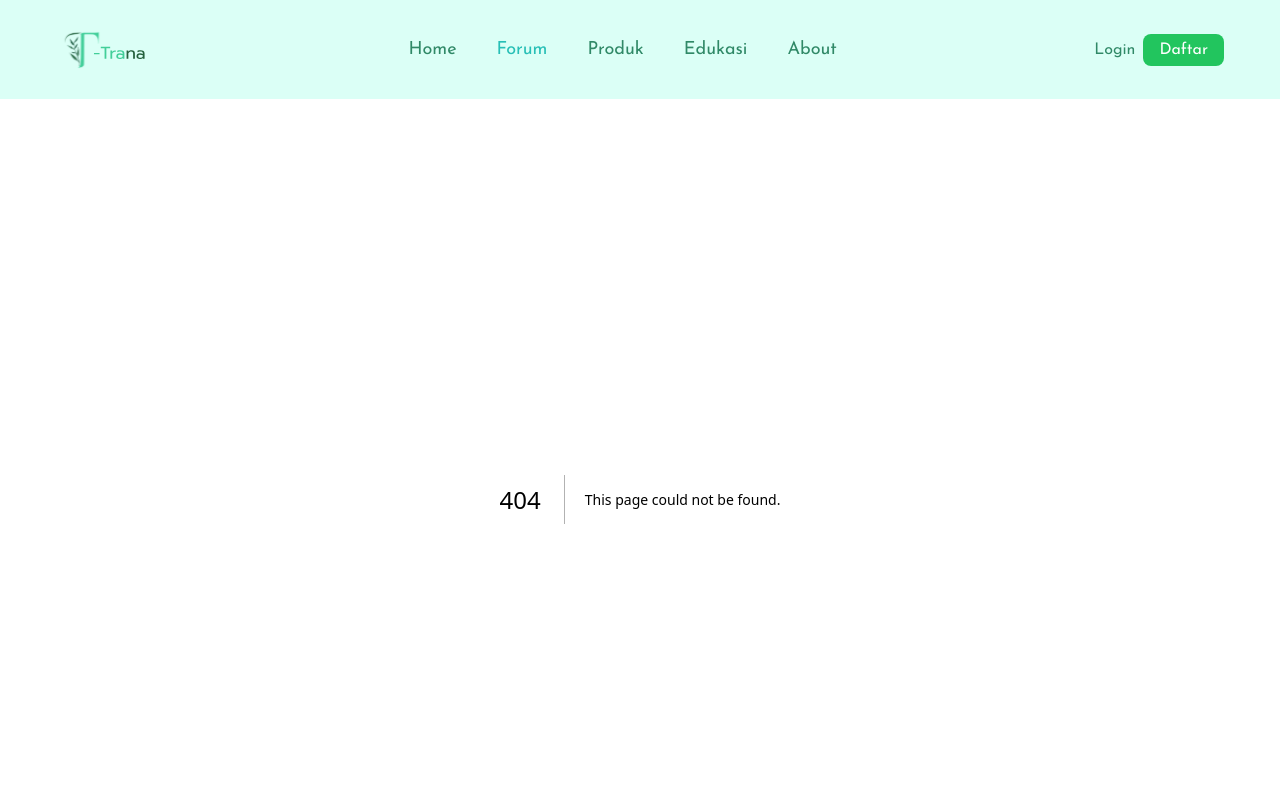
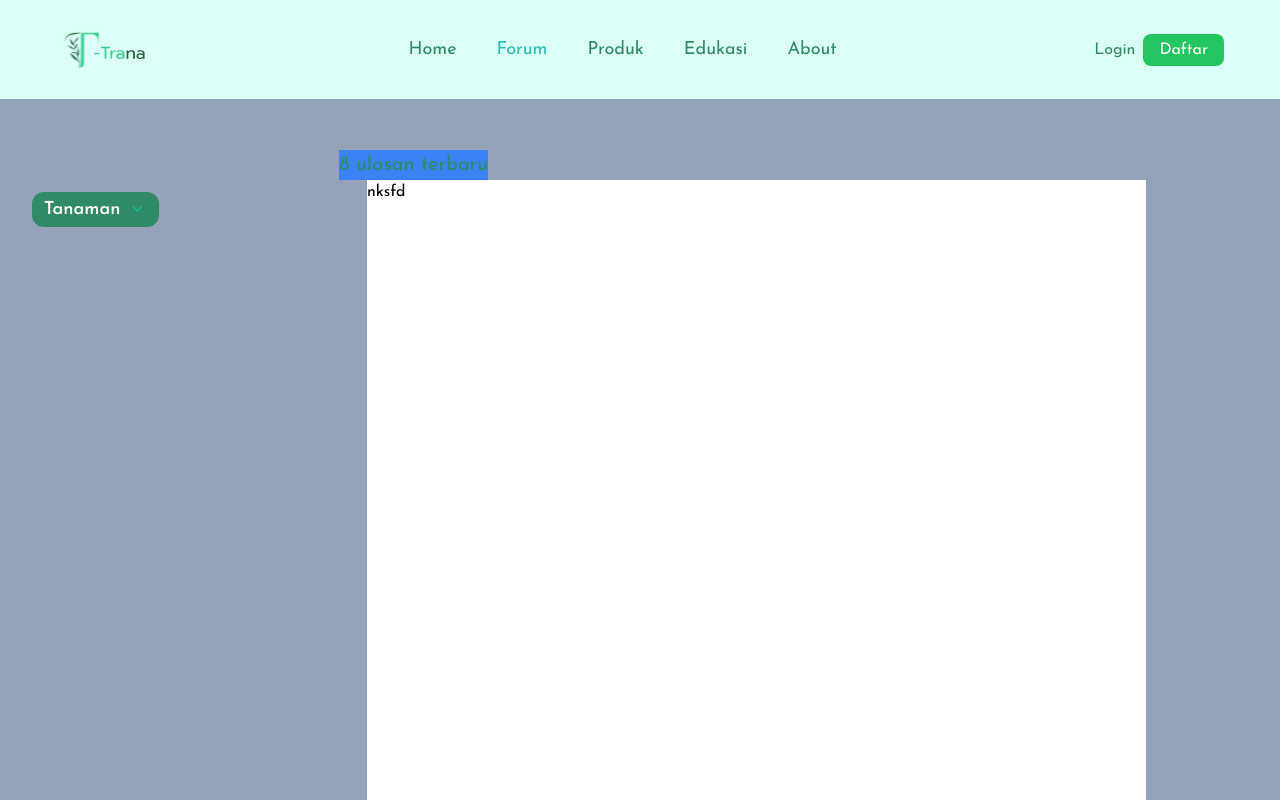
Before and after one commit to auliarahman789/ornatredec, a Next.js app: page /Forum in a window 1280 px wide. Before the commit this address had no page. Shown: the top 800 px of the page. Built offline with nearby package versions, Linux system fonts and the light colour scheme.

Commit message:
membuat tampilan awal forum user

```diff
--- /dev/null
+++ b/src/app/Forum/page.tsx
@@ -0,0 +1,19 @@
+import React from "react";
+import Grid from "../components/Forum/grid";
+import Dropdown1 from "../components/Forum/dropdown1";
+
+function Forum() {
+  return (
+    <div className="bg-slate-400 h-[2000px]">
+      <p className="text-[#308967] text-[20px] ml-[26.5%] bg-blue-500 inline-block mt-[4%]">
+        8 ulasan terbaru
+      </p>
+      <div className="flex">
+        <Dropdown1 />
+        <Grid />
+      </div>
+    </div>
+  );
+}
+
+export default Forum;
--- /dev/null
+++ b/src/app/components/Forum/dropdown1.tsx
@@ -0,0 +1,95 @@
+"use client";
+import Image from "next/image";
+
+import React, { useState } from "react";
+
+const Dropdown1 = ({ onSelect }: { onSelect: any }) => {
+  const [isOpen, setIsOpen] = useState(false);
+  const [selectedOption, setSelectedOption] = useState("Tanaman"); // Set default ke "Tanaman"
+
+  const toggleDropdown = () => {
+    setIsOpen(!isOpen);
+  };
+
+  const handleOptionClick = (option: any) => {
+    setSelectedOption(option);
+    setIsOpen(false);
+    onSelect(option); // Memanggil fungsi onSelect ketika opsi dipilih
+  };
+
+  return (
+    <div className="relative inline-block text-left mr-4">
+      <div className="mt-3 ms-8">
+        <button
+          type="button"
+          className="inline-flex justify-center text-[18px] px-3 py-1 font-semibold text-white max-w-[127px] min-w-[127px] rounded-xl bg-[#308967]"
+          onClick={toggleDropdown}
+        >
+          {selectedOption}
+          <svg
+            className={`ml-2 mt-[1%] h-6 w-6 text-[#21B892] transform transition-transform duration-200 ${
+              isOpen ? "rotate-180" : "rotate-0"
+            }`}
+            viewBox="0 0 20 20"
+            fill="currentColor"
+          >
+            <path
+              fillRule="evenodd"
+              d="M5.23 7.21a.75.75 0 011.06.02L10 11.168l3.71-3.938a.75.75 0 111.08 1.04l-4.25 4.5a.75.75 0 01-1.08 0l-4.25-4.5a.75.75 0 01.02-1.06z"
+              clipRule="evenodd"
+            />
+          </svg>
+        </button>
+      </div>
+
+      {isOpen && (
+        <div className="absolute left-5 z-10 mt-2 w-56 origin-top-right rounded-md bg-white shadow-lg">
+          <div className="py-1">
+            {selectedOption !== "Tanaman" && (
+              <p
+                onClick={() => handleOptionClick("Tanaman")}
+                className="block px-4 py-2 text-sm text-black cursor-pointer"
+              >
+                Tanaman
+              </p>
+            )}
+            {selectedOption !== "Ikan" && (
+              <p
+                onClick={() => handleOptionClick("Ikan")}
+                className="block px-4 py-2 text-sm text-black cursor-pointer"
+              >
+                Ikan
+              </p>
+            )}
+            {selectedOption !== "Burung" && (
+              <p
+                onClick={() => handleOptionClick("Burung")}
+                className="block px-4 py-2 text-sm text-black cursor-pointer"
+              >
+                Burung
+              </p>
+            )}
+          </div>
+        </div>
+      )}
+    </div>
+  );
+};
+
+const CombinedDropdowns = () => {
+  const [selectedOption, setSelectedOption] = useState("Tanaman"); // Set default ke "Tanaman"
+
+  return (
+    <div className="flex flex-col">
+      <div className="flex">
+        <Dropdown1 onSelect={setSelectedOption} />
+      </div>
+      {/*
+      {selectedOption === "Tanaman" && <TanamanComponent />}
+      {selectedOption === "Ikan" && <IkanComponent />}
+      {selectedOption === "Burung" && <BurungComponent />} */}
+    </div>
+  );
+};
+
+export default CombinedDropdowns;
--- /dev/null
+++ b/src/app/components/Forum/grid.tsx
@@ -0,0 +1,7 @@
+import React from "react";
+
+function Grid() {
+  return <div className="w-[779px] h-[995px] bg-white ms-[15%]">nksfd</div>;
+}
+
+export default Grid;
--- a/src/app/components/homepage/navbar.tsx
+++ b/src/app/components/homepage/navbar.tsx
@@ -21,7 +21,7 @@ function Navbar() {
         const response = await axios.get(
           `${process.env.NEXT_PUBLIC_URL}api/getMe`,
           {
-            withCredentials:true
+            withCredentials: true,
             // headers: {
             //   Authorization: `Bearer ${token}`,
             // },
@@ -103,7 +103,7 @@ function Navbar() {
         <div className="flex items-center space-x-3">
           {isLoggedIn ? (
             <Link href="/profile" className="flex items-center">
-              <img
+              <Image
                 src={avatar} // Gunakan avatar dari API atau default
                 alt="Profile Avatar"
                 width={40}
```
